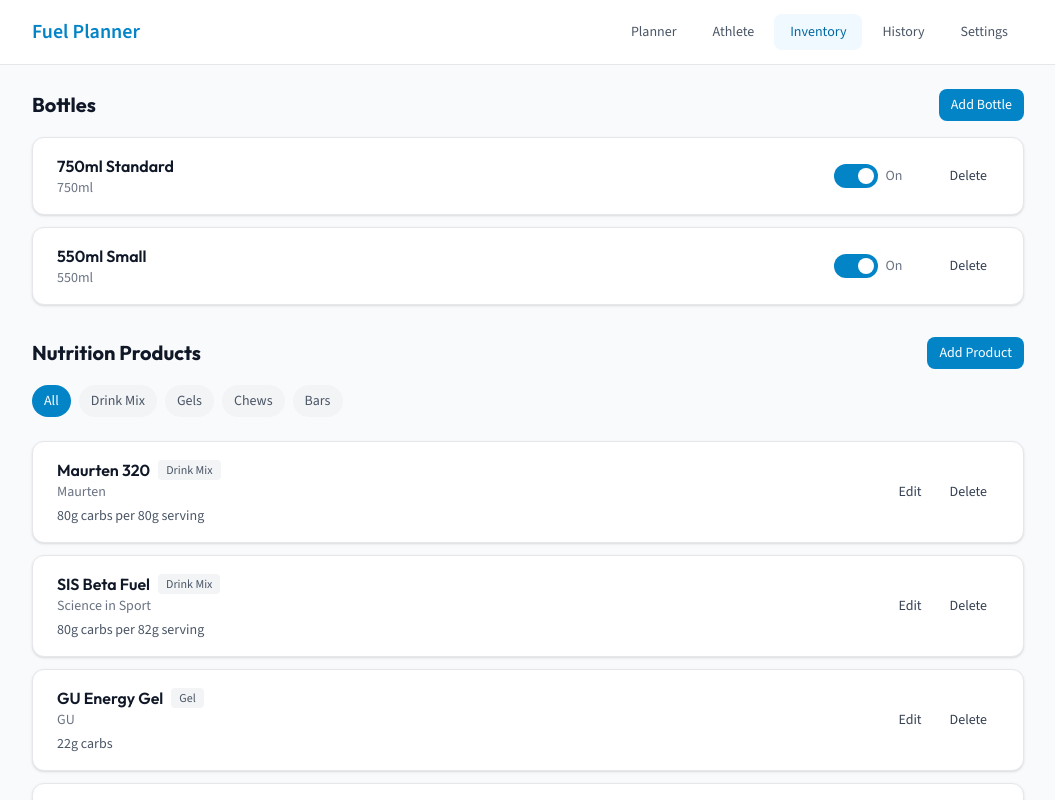
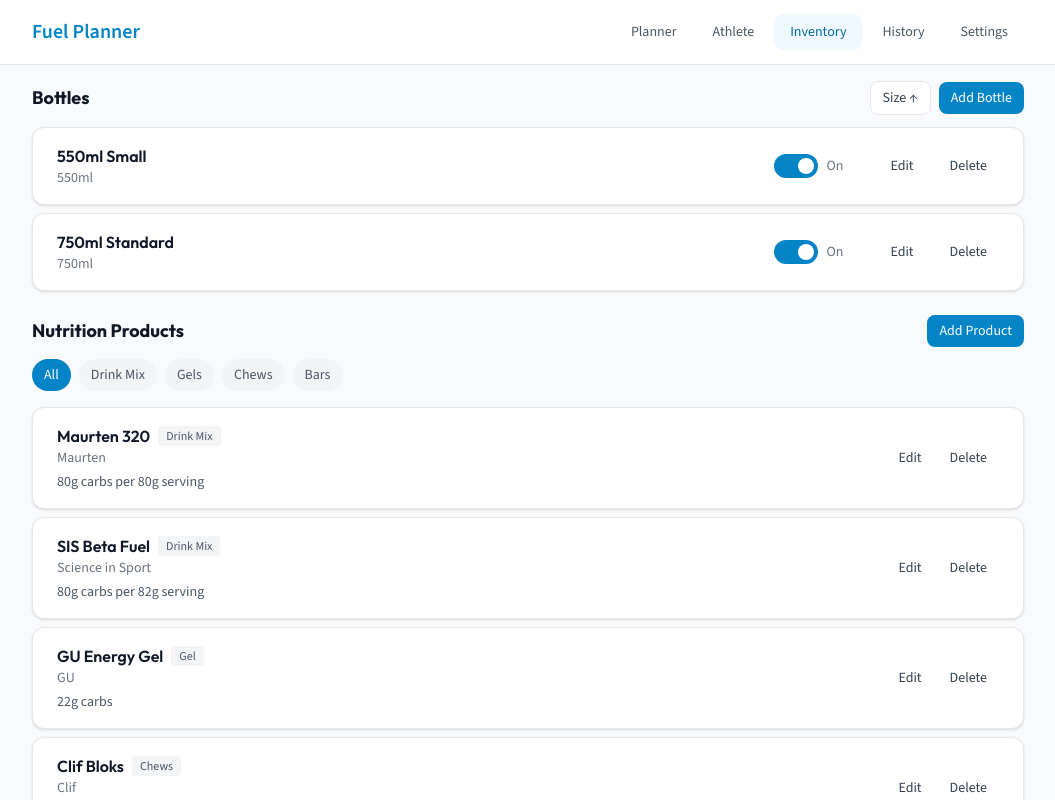
Before and after one commit to Ian-Larson/Cycling-Nutrition, a React (Vite) app: page /inventory in a window 1280 px wide. Shown: the top 800 px of the page, without its empty margins (112-1167 px from the left). Built offline with nearby package versions, Linux system fonts and the light colour scheme.

Commit message:
refactor: compact inventory and streamline manual ride inputs

```diff
--- a/src/components/bottles/bottle-card.tsx
+++ b/src/components/bottles/bottle-card.tsx
@@ -6,12 +6,14 @@
 interface BottleCardProps {
   bottle: Bottle;
   onToggleAvailable: () => void;
+  onEdit: () => void;
   onDelete: () => void;
 }
 
 export function BottleCard({
   bottle,
   onToggleAvailable,
+  onEdit,
   onDelete,
 }: BottleCardProps) {
   const [confirming, setConfirming] = useState(false);
@@ -24,7 +26,7 @@
 
   return (
     <Card className={clsx(!bottle.isAvailable && 'opacity-60')}>
-      <CardContent className="flex items-center justify-between">
+      <CardContent className="px-4 py-3 flex items-center justify-between">
         <div>
           <h3 className="font-semibold">{bottle.name}</h3>
           <p className="text-sm text-gray-500">{bottle.capacityMl}ml</p>
@@ -40,6 +42,9 @@
               {bottle.isAvailable ? 'On' : 'Off'}
             </span>
           </div>
+          <Button variant="ghost" size="sm" onClick={onEdit}>
+            Edit
+          </Button>
           {confirming ? (
             <Button variant="danger" size="sm" onClick={onDelete}>
               Confirm?
--- a/src/components/bottles/bottle-form.tsx
+++ b/src/components/bottles/bottle-form.tsx
@@ -4,6 +4,8 @@
 interface BottleFormProps {
   onSubmit: (data: { name: string; capacityMl: number }) => void;
   onCancel: () => void;
+  initialData?: { name: string; capacityMl: number };
+  submitLabel?: string;
 }
 
 const capacityOptions = [
@@ -12,9 +14,16 @@
   { value: '950', label: '950ml (Large)' },
 ];
 
-export function BottleForm({ onSubmit, onCancel }: BottleFormProps) {
-  const [name, setName] = useState('');
-  const [capacityMl, setCapacityMl] = useState('750');
+export function BottleForm({
+  onSubmit,
+  onCancel,
+  initialData,
+  submitLabel,
+}: BottleFormProps) {
+  const [name, setName] = useState(initialData?.name ?? '');
+  const [capacityMl, setCapacityMl] = useState(
+    String(initialData?.capacityMl ?? 750)
+  );
 
   const handleSubmit = (e: React.FormEvent) => {
     e.preventDefault();
@@ -23,7 +32,7 @@
   };
 
   return (
-    <form onSubmit={handleSubmit} className="space-y-4">
+    <form onSubmit={handleSubmit} className="space-y-3">
       <Input
         label="Bottle Name"
         placeholder="e.g., Blue Specialized 26oz"
@@ -38,7 +47,7 @@
         onChange={(e) => setCapacityMl(e.target.value)}
       />
       <div className="flex gap-2">
-        <Button type="submit">Add Bottle</Button>
+        <Button type="submit">{submitLabel ?? 'Add Bottle'}</Button>
         <Button type="button" variant="secondary" onClick={onCancel}>
           Cancel
         </Button>
--- a/src/components/planner/ride-form.tsx
+++ b/src/components/planner/ride-form.tsx
@@ -237,13 +237,23 @@
 
       {planningMode === 'manual' ? (
         <>
-          <div className="space-y-2">
-            <div className="flex justify-between">
-              <span className="text-sm font-medium text-gray-700">Ride Duration</span>
-              <span className="text-sm font-semibold text-brand-600">
-                {formatDuration(durationMinutes)}
+          <div className="space-y-3">
+            <div className="flex flex-wrap items-center gap-2">
+              <span className="text-sm font-medium text-gray-700 min-w-20">
+                Duration
               </span>
-            </div>
+              <input
+                id="manual-duration"
+                type="text"
+                inputMode="numeric"
+                value={durationInput}
+                onChange={(event) => setDurationInput(event.target.value)}
+                onBlur={commitDurationInput}
+                onKeyDown={blurOnEnter}
+                aria-label="Duration (minutes)"
+                className="w-20 rounded-lg border border-gray-300 px-2 py-1.5 text-sm text-center focus:border-brand-500 focus:ring-1 focus:ring-brand-500 focus:outline-none"
+              />
+              <span className="text-xs text-gray-500">min</span>
               <PresetButtons
                 options={[
                   { label: '1h', value: 60 },
@@ -255,17 +265,39 @@
                 value={durationMinutes}
                 onChange={setManualDuration}
               />
-            <Input
-              id="manual-duration"
-              label="Duration (minutes)"
+              <span className="ml-auto text-sm font-semibold text-brand-600">
+                {formatDuration(durationMinutes)}
+              </span>
+            </div>
+
+            <div className="flex flex-wrap items-center gap-2">
+              <span className="text-sm font-medium text-gray-700 min-w-20">Carbs</span>
+              <input
+                id="manual-carb-target"
                 type="text"
                 inputMode="numeric"
-              value={durationInput}
-              onChange={(event) => setDurationInput(event.target.value)}
-              onBlur={commitDurationInput}
+                value={carbTargetInput}
+                onChange={(event) => setCarbTargetInput(event.target.value)}
+                onBlur={commitCarbTargetInput}
                 onKeyDown={blurOnEnter}
-              placeholder="30-300"
+                aria-label="Carbs (grams per hour)"
+                className="w-20 rounded-lg border border-gray-300 px-2 py-1.5 text-sm text-center focus:border-brand-500 focus:ring-1 focus:ring-brand-500 focus:outline-none"
               />
+              <span className="text-xs text-gray-500">g/h</span>
+              <PresetButtons
+                options={[
+                  { label: 'Low 30g', value: 30 },
+                  { label: 'Moderate 60g', value: 60 },
+                  { label: 'High 90g', value: 90 },
+                  { label: 'Max 120g', value: 120 },
+                ]}
+                value={carbTarget}
+                onChange={setManualCarbTarget}
+              />
+              <span className="ml-auto text-sm font-semibold text-brand-600">
+                {carbTarget}g/hour
+              </span>
+            </div>
           </div>
 
           <Select
@@ -282,36 +314,6 @@
               { value: 'race', label: 'Race - All out' },
             ]}
           />
-
-          <div className="space-y-2">
-            <div className="flex justify-between">
-              <span className="text-sm font-medium text-gray-700">Carb Target</span>
-              <span className="text-sm font-semibold text-brand-600">
-                {carbTarget}g/hour
-              </span>
-            </div>
-            <PresetButtons
-              options={[
-                { label: 'Low 30g', value: 30 },
-                { label: 'Moderate 60g', value: 60 },
-                { label: 'High 90g', value: 90 },
-                { label: 'Max 120g', value: 120 },
-              ]}
-              value={carbTarget}
-              onChange={setManualCarbTarget}
-            />
-            <Input
-              id="manual-carb-target"
-              label="Carbs (g/hour)"
-              type="text"
-              inputMode="numeric"
-              value={carbTargetInput}
-              onChange={(event) => setCarbTargetInput(event.target.value)}
-              onBlur={commitCarbTargetInput}
-              onKeyDown={blurOnEnter}
-              placeholder="30-120"
-            />
-          </div>
         </>
       ) : (
         <div className="space-y-4 rounded-xl border border-brand-100 bg-gradient-to-b from-white to-brand-50/40 p-4">
--- a/src/components/products/product-card.tsx
+++ b/src/components/products/product-card.tsx
@@ -28,7 +28,7 @@
 
   return (
     <Card>
-      <CardContent className="flex items-center justify-between">
+      <CardContent className="px-4 py-3 flex items-center justify-between">
         <div>
           <div className="flex items-center gap-2">
             <h3 className="font-semibold">{product.name}</h3>
--- a/src/pages/inventory.tsx
+++ b/src/pages/inventory.tsx
@@ -9,6 +9,10 @@
 
 export function InventoryPage() {
   const [showBottleForm, setShowBottleForm] = useState(false);
+  const [editingBottleId, setEditingBottleId] = useState<string | null>(null);
+  const [bottleSortDirection, setBottleSortDirection] = useState<'asc' | 'desc'>(
+    'asc'
+  );
   const [showProductForm, setShowProductForm] = useState(false);
   const [editingProduct, setEditingProduct] = useState<Product | null>(null);
   const [filterType, setFilterType] = useState<Product['type'] | 'all'>('all');
@@ -26,6 +30,15 @@
   const handleAddBottle = (data: { name: string; capacityMl: number }) => {
     addBottle({ ...data, isAvailable: true });
     setShowBottleForm(false);
+    setEditingBottleId(null);
+  };
+
+  const handleEditBottle = (
+    bottleId: string,
+    data: { name: string; capacityMl: number }
+  ) => {
+    updateBottle(bottleId, data);
+    setEditingBottleId(null);
   };
 
   const handleAddProduct = (
@@ -48,6 +61,11 @@
     filterType === 'all'
       ? products
       : products.filter((p) => p.type === filterType);
+  const sortedBottles = [...bottles].sort((a, b) =>
+    bottleSortDirection === 'asc'
+      ? a.capacityMl - b.capacityMl
+      : b.capacityMl - a.capacityMl
+  );
 
   const typeFilters: Array<{ value: Product['type'] | 'all'; label: string }> = [
     { value: 'all', label: 'All' },
@@ -58,21 +76,40 @@
   ];
 
   return (
-    <div className="max-w-5xl mx-auto px-4 py-6 space-y-8">
+    <div className="max-w-5xl mx-auto px-4 py-4 space-y-6">
       {/* Bottles Section */}
       <section>
-        <div className="flex items-center justify-between mb-4">
-          <h2 className="text-xl font-bold">Bottles</h2>
+        <div className="flex items-center justify-between mb-3">
+          <h2 className="text-lg font-bold">Bottles</h2>
+          <div className="flex items-center gap-2">
+            <button
+              type="button"
+              onClick={() =>
+                setBottleSortDirection((current) =>
+                  current === 'asc' ? 'desc' : 'asc'
+                )
+              }
+              className="px-3 py-1.5 rounded-lg border border-gray-200 bg-white text-sm font-medium text-gray-700 hover:bg-gray-50 transition-colors"
+            >
+              Size {bottleSortDirection === 'asc' ? '↑' : '↓'}
+            </button>
             {!showBottleForm && (
-            <Button size="sm" onClick={() => setShowBottleForm(true)}>
+              <Button
+                size="sm"
+                onClick={() => {
+                  setEditingBottleId(null);
+                  setShowBottleForm(true);
+                }}
+              >
                 Add Bottle
               </Button>
             )}
           </div>
+        </div>
 
         {showBottleForm && (
-          <Card className="mb-4">
-            <CardContent>
+          <Card className="mb-3">
+            <CardContent className="px-4 py-3">
               <BottleForm
                 onSubmit={handleAddBottle}
                 onCancel={() => setShowBottleForm(false)}
@@ -83,7 +120,7 @@
 
         {bottles.length === 0 && !showBottleForm ? (
           <Card>
-            <CardContent className="text-center py-8">
+            <CardContent className="text-center py-6">
               <p className="text-gray-500 mb-4">No bottles added yet</p>
               <Button onClick={() => setShowBottleForm(true)}>
                 Add Your First Bottle
@@ -91,25 +128,45 @@
             </CardContent>
           </Card>
         ) : (
-          <div className="space-y-3">
-            {bottles.map((bottle) => (
+          <div className="space-y-2">
+            {sortedBottles.map((bottle) =>
+              editingBottleId === bottle.id ? (
+                <Card key={bottle.id} className={!bottle.isAvailable ? 'opacity-60' : ''}>
+                  <CardContent className="px-4 py-3">
+                    <BottleForm
+                      initialData={{
+                        name: bottle.name,
+                        capacityMl: bottle.capacityMl,
+                      }}
+                      submitLabel="Save Bottle"
+                      onSubmit={(data) => handleEditBottle(bottle.id, data)}
+                      onCancel={() => setEditingBottleId(null)}
+                    />
+                  </CardContent>
+                </Card>
+              ) : (
                 <BottleCard
                   key={bottle.id}
                   bottle={bottle}
                   onToggleAvailable={() =>
                     updateBottle(bottle.id, { isAvailable: !bottle.isAvailable })
                   }
+                  onEdit={() => {
+                    setShowBottleForm(false);
+                    setEditingBottleId(bottle.id);
+                  }}
                   onDelete={() => deleteBottle(bottle.id)}
                 />
-            ))}
+              )
+            )}
           </div>
         )}
       </section>
 
       {/* Products Section */}
       <section>
-        <div className="flex items-center justify-between mb-4">
-          <h2 className="text-xl font-bold">Nutrition Products</h2>
+        <div className="flex items-center justify-between mb-3">
+          <h2 className="text-lg font-bold">Nutrition Products</h2>
           {!showProductForm && !editingProduct && (
             <Button size="sm" onClick={() => setShowProductForm(true)}>
               Add Product
@@ -118,11 +175,11 @@
         </div>
 
         {showProductForm && (
-          <Card className="mb-4">
+          <Card className="mb-3">
             <CardHeader>
               <h3 className="font-semibold">New Product</h3>
             </CardHeader>
-            <CardContent>
+            <CardContent className="px-4 py-3">
               <ProductForm
                 onSubmit={handleAddProduct}
                 onCancel={() => setShowProductForm(false)}
@@ -132,11 +189,11 @@
         )}
 
         {editingProduct && (
-          <Card className="mb-4">
+          <Card className="mb-3">
             <CardHeader>
               <h3 className="font-semibold">Edit Product</h3>
             </CardHeader>
-            <CardContent>
+            <CardContent className="px-4 py-3">
               <ProductForm
                 initialData={editingProduct}
                 onSubmit={handleEditProduct}
@@ -147,7 +204,7 @@
         )}
 
         {products.length > 0 && (
-          <div className="flex gap-2 mb-4 overflow-x-auto pb-2">
+          <div className="flex gap-2 mb-3 overflow-x-auto pb-1">
             {typeFilters.map((filter) => (
               <button
                 key={filter.value}
@@ -166,7 +223,7 @@
 
         {products.length === 0 && !showProductForm ? (
           <Card>
-            <CardContent className="text-center py-8">
+            <CardContent className="text-center py-6">
               <p className="text-gray-500 mb-4">No products added yet</p>
               <Button onClick={() => setShowProductForm(true)}>
                 Add Your First Product
@@ -174,7 +231,7 @@
             </CardContent>
           </Card>
         ) : (
-          <div className="space-y-3">
+          <div className="space-y-2">
             {filteredProducts.map((product) => (
               <ProductCard
                 key={product.id}
@@ -187,7 +244,7 @@
               />
             ))}
             {filteredProducts.length === 0 && products.length > 0 && (
-              <p className="text-center text-gray-500 py-8">
+              <p className="text-center text-gray-500 py-6">
                 No products match this filter
               </p>
             )}
```
Lines whose indentation alone changed are shown as unchanged.
